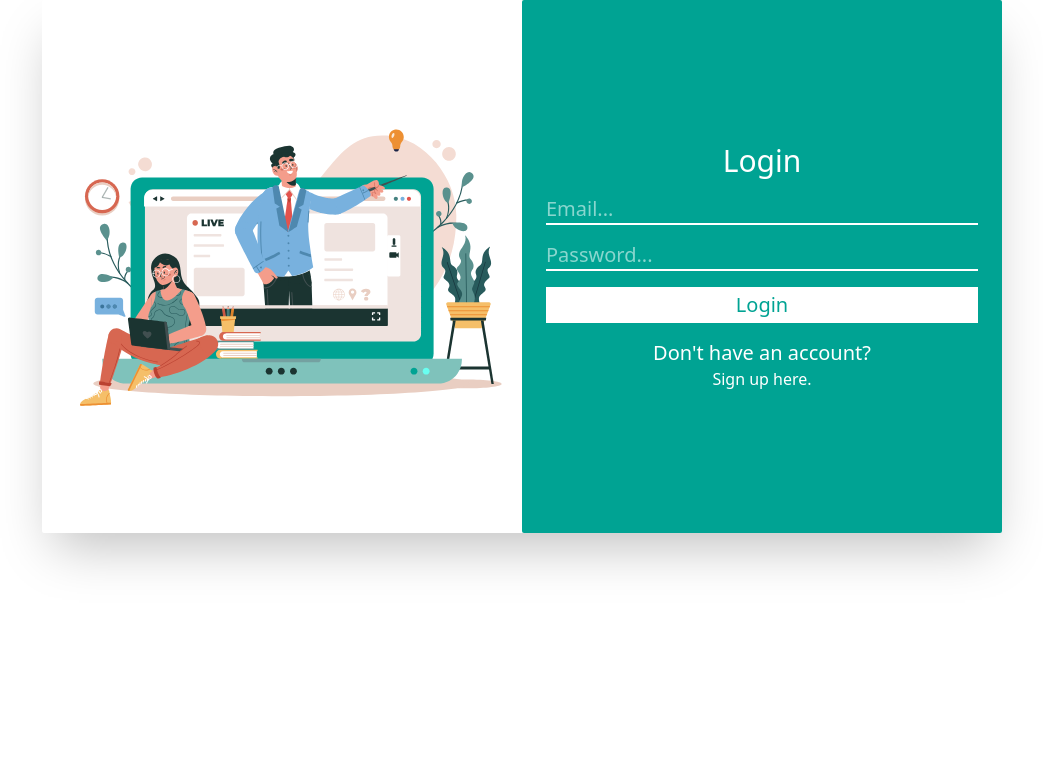
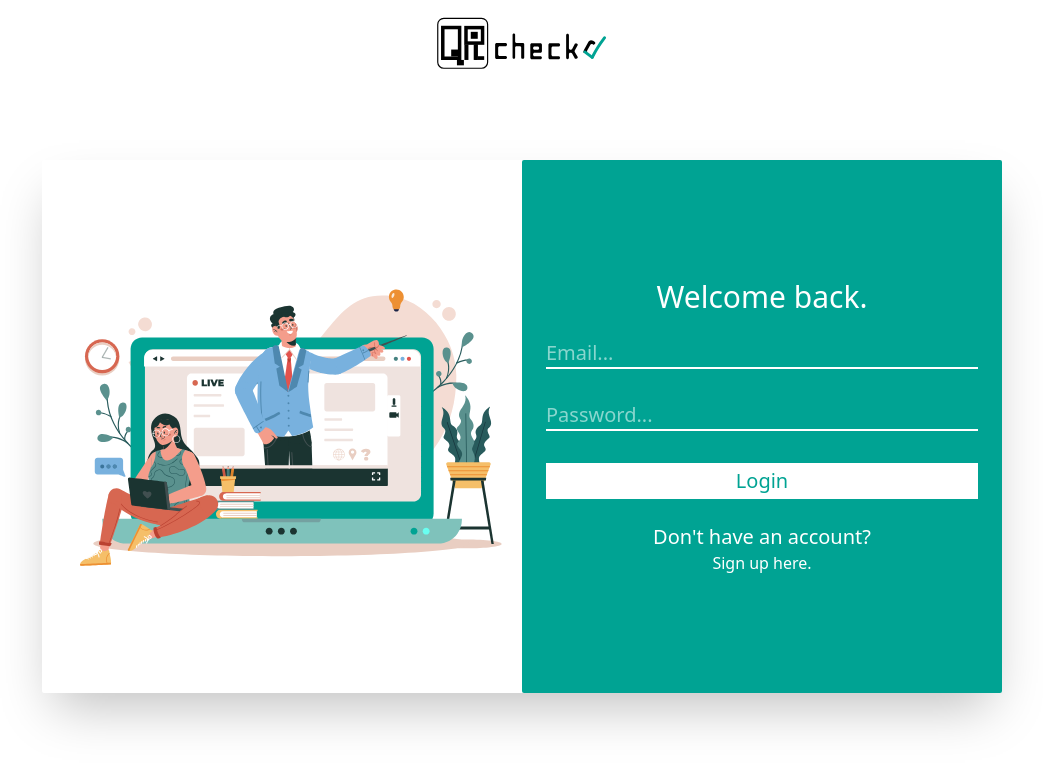
Before and after one commit to usingbrain/QRcheckd, a React (Create React App) app in the folder client/: page /login in a window 1280 px wide. Shown: the top 766 px of the page, without its empty margins (118-1161 px from the left). Built offline with nearby package versions, Linux system fonts and the light colour scheme; what tailwindcss-fraction-widths would draw is missing.

Commit message:
chore: working on login animation fix

```diff
--- a/client/src/Components/Startpage/Login.tsx
+++ b/client/src/Components/Startpage/Login.tsx
@@ -3,6 +3,7 @@ import { useState, useEffect, useRef } from "react";
 import React from "react";
 import lottie from "lottie-web";
 import UI from '../UI/StartpageUI';
+import { ReactComponent as QRLogo } from '../../Assets/PerfectLogo2.svg';
 
 const initUser = {
     email: '',
@@ -40,14 +41,14 @@ const Login: React.FC = () => {
         );
     };
 
-
     return (
         <div className="h-screen">
+            <div className="h-20 w-32 m-auto md:my-4 md:h-28 md:w-40 lg:h-32 lg:w-44"><QRLogo /></div>
             <div className={UI.loginStyles.outerBox}>
                 <div className={UI.loginStyles.lottieStyle} ref={container}></div>
                 <div className={UI.loginStyles.loginStyle}>
                     <form className="w-full px-4">
-                        <p className="text-xl text-white p-2 flex justify-center lg:text-3xl">Login</p>
+                        <p className="text-xl text-white p-2 flex justify-center lg:text-3xl">Welcome back.</p>
                         <div>
                             <input
                                 value={userInfo.email}
--- a/client/src/Components/Startpage/Startpage.tsx
+++ b/client/src/Components/Startpage/Startpage.tsx
@@ -5,6 +5,7 @@ import Register from './Register';
 import React from 'react';
 
 const Startpage: React.FC = () => {
+
     return (
         <div className="h-full">
             <BrowserRouter>
--- a/client/src/Components/Startpage/Welcome.tsx
+++ b/client/src/Components/Startpage/Welcome.tsx
@@ -1,12 +1,12 @@
 import { Link } from "react-router-dom";
 import React from "react";
 import UI from '../UI/StartpageUI';
-import { ReactComponent as QRLogo } from '../Assets/PerfectLogo.svg';
+import { ReactComponent as QRLogo } from '../../Assets/PerfectLogo2.svg';
 
 const Welcome: React.FC = () => {
     return (
         <div className="flex flex-col w-full">
-            <div className="h-20 w-32 m-auto my-4 md:h-28 md:w-40 lg:h-32 lg:w-44"><QRLogo /></div>
+            <div className="h-20 w-32 m-2 my-4 md:h-28 md:w-40 lg:h-32 lg:w-44"><QRLogo /></div>
             <div className="flex w-screen sm:flex-row flex-col sm:items-start items-center w-full">
                 <div className={UI.welcomeStyles.welcomeStyle}>
                     <p className="text-black py-4 text-xl lg:text-2xl xl:text-3xl">Welcome to QRcheckd!</p>
--- a/client/src/Components/UI/StartpageUI.tsx
+++ b/client/src/Components/UI/StartpageUI.tsx
@@ -3,9 +3,9 @@
 const loginStyles = {
     outerBox: "bg-white flex flex-row rounded-sm w-1/2 md:w-10/12 md:h-4/6 lg:w-9/12 h-80 items-center shadow-2xl m-auto",
     loginStyle: "bg-green flex rounded-sm w-full h-full md:w-1/2 flex-col justify-center items-center p-2",
-    inputStyle: "text-white w-full border-b-2 border-b-white bg-green my-2 placeholder-green-light lg:text-xl",
+    inputStyle: "text-white w-full border-b-2 border-b-white bg-green my-4 placeholder-green-light lg:text-xl",
     signupLink: "text-white bg-green p-2",
-    loginBtn: "text-green my-2 bg-white py-1 flex justify-center w-full lg:text-xl",
+    loginBtn: "text-green my-4 bg-white py-1 flex justify-center w-full lg:text-xl",
     linkStyle: "flex text-white justify-center",
     lottieStyle: "md:w-1/2 w-0 invisible md:visible"
 }
```
